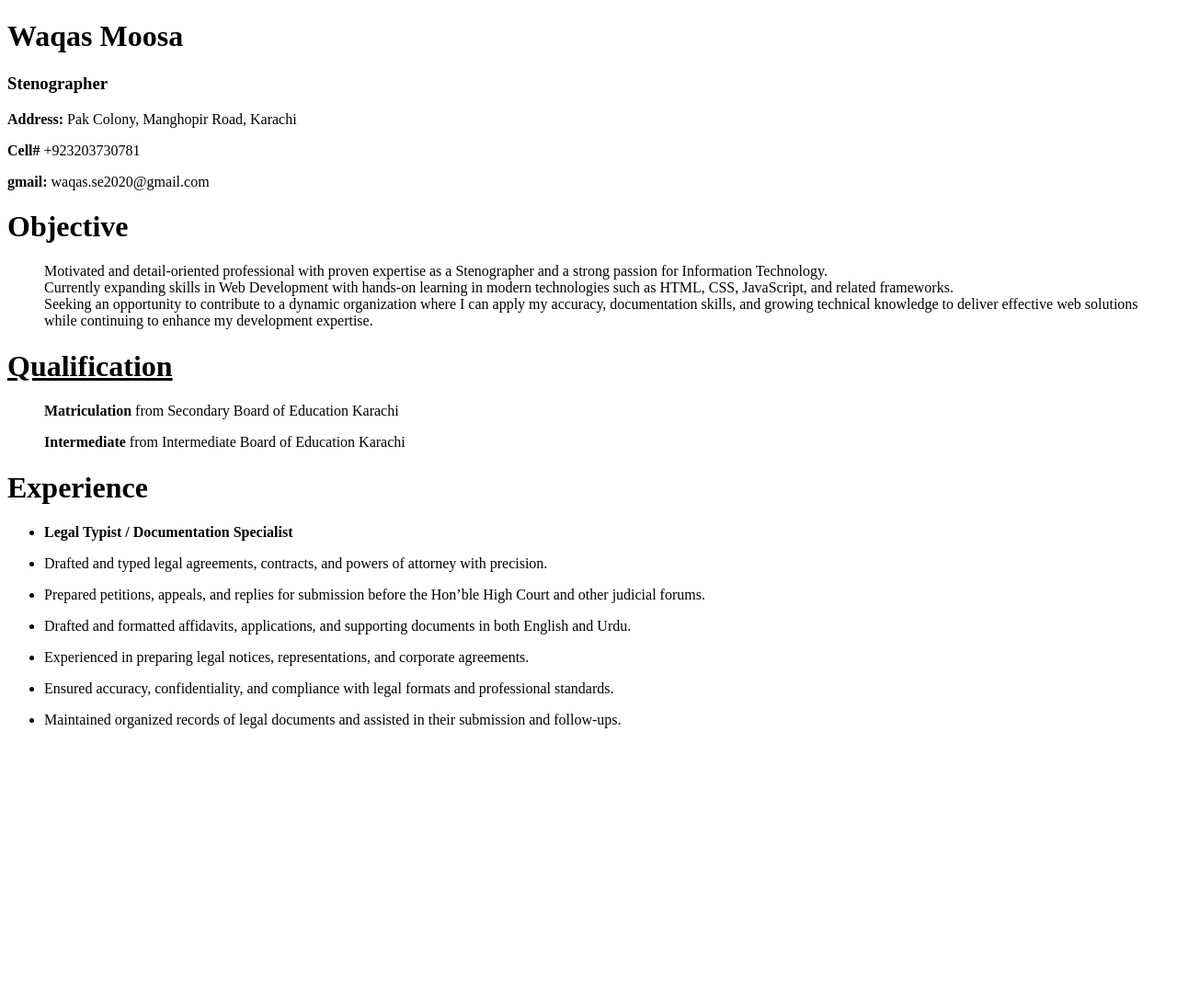
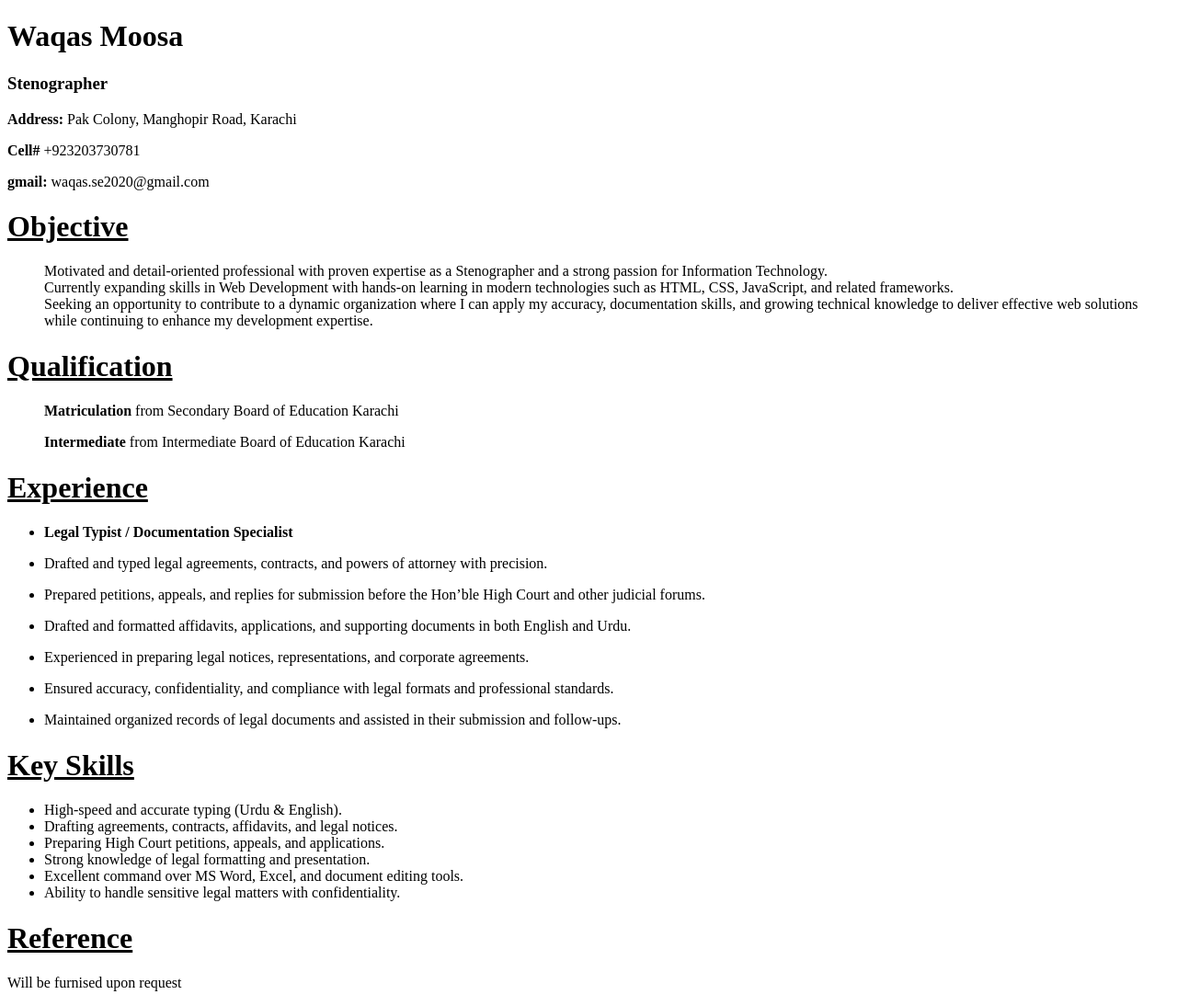
Before and after one commit to waqasahmed09/my_resume, a plain HTML site: page index.html in a window 1280 px wide. Shown: the whole page at 92% size. Before the commit the page ends 808 px from the top, so only its background shows below. Drawn offline with Linux system fonts and the light colour scheme.

Commit message:
assignment complete

```diff
--- a/index.html
+++ b/index.html
@@ -1,12 +1,14 @@
 <!DOCTYPE html>
 <html lang="en">
+
 <head>
     <meta charset="UTF-8">
     <meta name="viewport" content="width=device-width, initial-scale=1.0">
     <title>my-resume</title>
 
 </head>
-<body >
+
+<body>
     <div>
         <h1> Waqas Moosa</h1>
         <h3>Stenographer</h3>
@@ -19,12 +21,18 @@
     </div>
 
     <div>
-                <h1> Objective</h1>
+        <h1> <u>
+
+                Objective</h1>
+        </u>
         <ul>
 
-                    <p>Motivated and detail-oriented professional with proven expertise as a Stenographer and a strong passion for Information Technology. <br>
-                        Currently expanding skills in Web Development with hands-on learning in modern technologies such as HTML, CSS, JavaScript, and related frameworks. <br>
-                        Seeking an opportunity to contribute to a dynamic organization where I can apply my accuracy, documentation skills, and growing technical knowledge to deliver effective web solutions <br>
+            <p>Motivated and detail-oriented professional with proven expertise as a Stenographer and a strong passion
+                for Information Technology. <br>
+                Currently expanding skills in Web Development with hands-on learning in modern technologies such as
+                HTML, CSS, JavaScript, and related frameworks. <br>
+                Seeking an opportunity to contribute to a dynamic organization where I can apply my accuracy,
+                documentation skills, and growing technical knowledge to deliver effective web solutions <br>
                 while continuing to enhance my development expertise.</p>
         </ul>
     </div>
@@ -36,23 +44,72 @@
         </ul>
     </div>
     <div>
-    <h1>Experience </h1>
+        <h1>
+            <u>
+                Experience </h1>
+            </u>
         <ul>
             <li>
-            <p> <b> Legal Typist / Documentation Specialist</b>    </p>
+                <p> <b> Legal Typist / Documentation Specialist</b> </p>
             </li>
-        <li>               <p> Drafted and typed legal agreements, contracts, and powers of attorney with precision.</p>         </li>
-        <li> <p>   Prepared petitions, appeals, and replies for submission before the Hon’ble High Court and other judicial forums. </p>                </li>
             <li>
-            <p>  Drafted and formatted affidavits, applications, and supporting documents in both English and Urdu.</p>
+                <p> Drafted and typed legal agreements, contracts, and powers of attorney with precision.</p>
             </li>
- <li>      <p>    Experienced in preparing legal notices, representations, and corporate agreements. </p>  </li>
-        <li>            <p>    Ensured accuracy, confidentiality, and compliance with legal formats and professional standards.</p>        </li>
-        <li>            <p>    Maintained organized records of legal documents and assisted in their submission and follow-ups.</p>        </li>
+            <li>
+                <p> Prepared petitions, appeals, and replies for submission before the Hon’ble High Court and other
+                    judicial forums. </p>
+            </li>
+            <li>
+                <p> Drafted and formatted affidavits, applications, and supporting documents in both English and Urdu.
+                </p>
+            </li>
+            <li>
+                <p> Experienced in preparing legal notices, representations, and corporate agreements. </p>
+            </li>
+            <li>
+                <p> Ensured accuracy, confidentiality, and compliance with legal formats and professional standards.</p>
+            </li>
+            <li>
+                <p> Maintained organized records of legal documents and assisted in their submission and follow-ups.</p>
+            </li>
         </ul>
     </div>
 
-
+    <div>
+        <h1>
+            <u>
+                Key Skills </h1>
+            </u>
+        <p>
+        <ul>
+            <li>
+                High-speed and accurate typing (Urdu & English).
+            </li>
+            <li>
+                Drafting agreements, contracts, affidavits, and legal notices.
+            </li>
+            <li>
+                Preparing High Court petitions, appeals, and applications.
+            </li>
+            <li>
+                Strong knowledge of legal formatting and presentation.
+            </li>
+            <li>
+                Excellent command over MS Word, Excel, and document editing tools.
+            </li>
+            <li>
+                Ability to handle sensitive legal matters with confidentiality.
+            </li>
+        </ul>
+        </p>
+    </div>
+    <div>
+        <h1>
+            <u>  Reference</h1>
+            </u>
+        <p> Will be furnised upon request</p>
+    </div>
 
 </body>
+
 </html>
```
Lines whose indentation alone changed are shown as unchanged.
